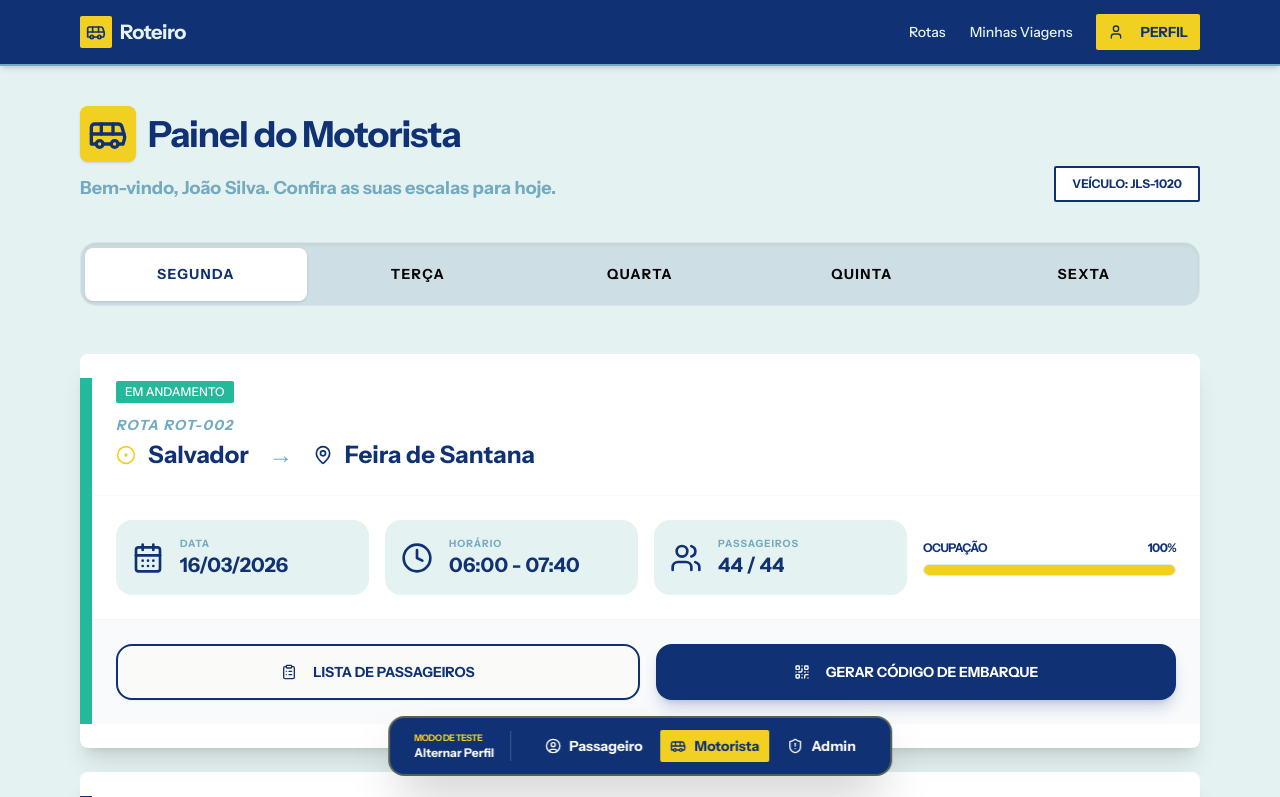
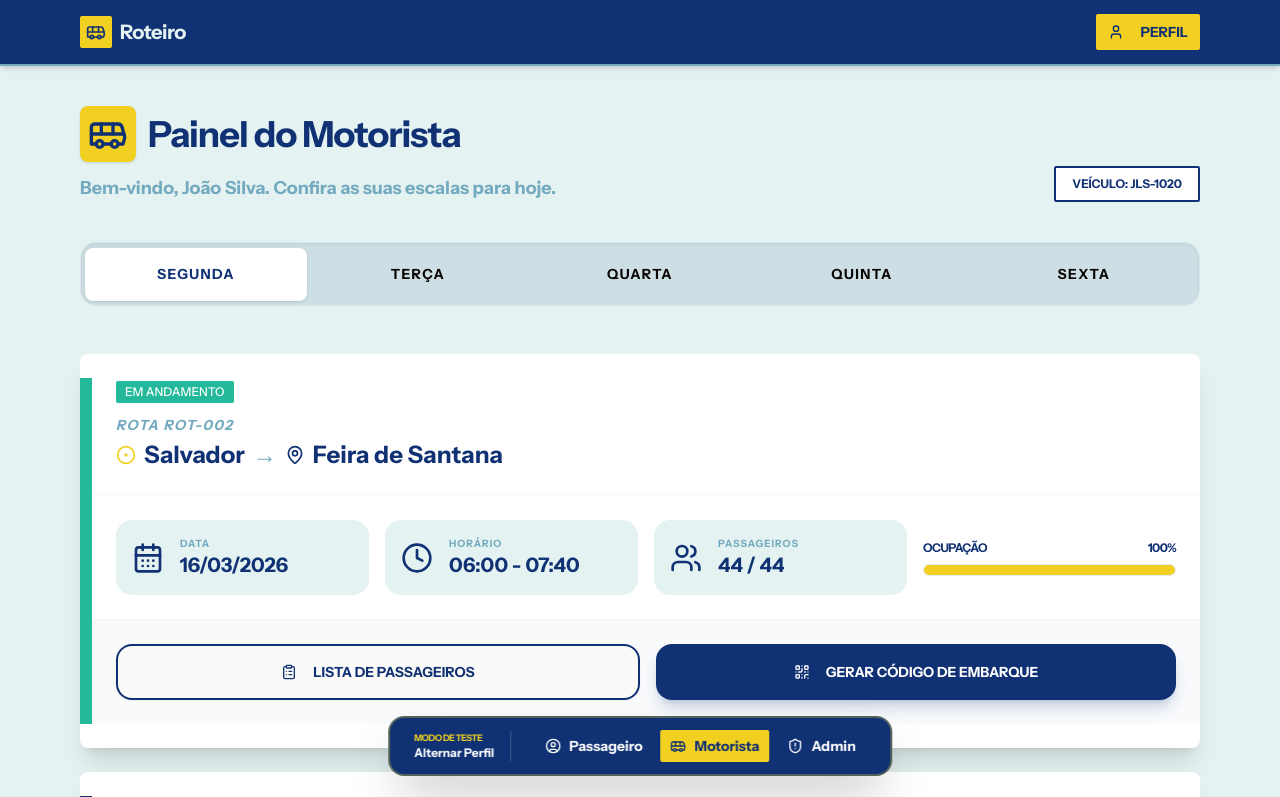
Before and after one commit to davidm34/mi-eng-software-telas, a Next.js app: page /motorista/informacao in a window 1280 px wide. Shown: the top 797 px of the page. Built offline with nearby package versions, Linux system fonts and the light colour scheme.

Commit message:
Alterando a usabilidade da tela do motorista

```diff
--- a/app/motorista/embarque/page.tsx
+++ b/app/motorista/embarque/page.tsx
@@ -10,10 +10,10 @@ export default function TelaEmbarque() {
 
   return (
     <div className="flex min-h-screen flex-col bg-[#E4F2F1] items-center justify-center p-4">
-      {/* Botão de Voltar */}
+      {/* Botão de Voltar - Agora com fundo branco para destaque no celular */}
       <button
         onClick={() => router.back()}
-        className="absolute top-8 left-6 flex items-center gap-2 text-[#103173] font-black uppercase text-sm hover:opacity-70 transition-all"
+        className="absolute top-8 left-6 flex items-center gap-2 bg-white py-2 px-4 rounded-full shadow-md text-[#103173] font-black uppercase text-sm hover:opacity-70 transition-all z-10"
       >
         <ArrowLeft className="h-5 w-5" /> Voltar
       </button>
@@ -35,7 +35,7 @@ export default function TelaEmbarque() {
           {/* QR Code Simulado */}
           <div className="bg-white p-6 border-[6px] border-[#F2D022] rounded-[40px] mb-10 shadow-xl">
             <div className="bg-slate-50 w-56 h-56 flex items-center justify-center rounded-2xl border-2 border-dashed border-slate-200">
-               <QrCode className="h-40 w-40 text-[#103173]" />
+                <QrCode className="h-40 w-40 text-[#103173]" />
             </div>
           </div>
 
--- a/app/motorista/informacao/page.tsx
+++ b/app/motorista/informacao/page.tsx
@@ -106,7 +106,7 @@ export default function PaginaMotorista() {
 
   return (
     <div className="flex min-h-screen flex-col bg-[#E4F2F1] pb-24">
-      <Navigation />
+      <Navigation isMotorista={true} />
 
       <main className="flex-1 w-full max-w-6xl mx-auto py-10 px-4">
         <header className="mb-10 flex flex-col md:flex-row md:items-end justify-between gap-4">
@@ -132,7 +132,8 @@ export default function PaginaMotorista() {
               <TabsTrigger
                 key={dia.id}
                 value={dia.id}
-                className="font-black text-xs md:text-sm uppercase tracking-widest data-[state=active]:bg-white data-[state=active]:text-[#103173] rounded-xl transition-all"
+                // Fonte reduzida no mobile para não encavalar
+                className="font-black text-[10px] md:text-sm uppercase tracking-widest data-[state=active]:bg-white data-[state=active]:text-[#103173] rounded-xl transition-all"
               >
                 {dia.label}
               </TabsTrigger>
@@ -156,7 +157,7 @@ export default function PaginaMotorista() {
 
                         <div className="flex-1">
                           <CardHeader className="flex flex-row items-center justify-between space-y-0 pb-4 border-b border-slate-50">
-                            <div className="space-y-1">
+                            <div className="space-y-1 w-full">
                               <Badge className={`${
                                 viagem.status === 'em_andamento' ? 'bg-[#23B99A]' :
                                 viagem.status === 'cancelada' ? 'bg-red-500' :
@@ -167,12 +168,12 @@ export default function PaginaMotorista() {
                               </Badge>
                               <CardTitle className="text-2xl font-black text-[#103173] flex flex-col pt-2">
                                   <span className="flex items-center gap-2 text-sm text-[#73AABF] font-bold uppercase tracking-widest italic">Rota {viagem.id}</span>
-                                  <div className="flex items-center gap-3 mt-1">
+                                  <div className="flex items-center flex-wrap gap-2 mt-1">
                                     <CircleDot className={`h-5 w-5 ${viagem.status === 'cancelada' ? 'text-red-500' : 'text-[#F2D022]'}`} />
-                                    {viagem.origem}
-                                    <span className="text-[#73AABF] mx-2">→</span>
+                                    <span>{viagem.origem}</span>
+                                    <span className="text-[#73AABF]">→</span>
                                     <MapPin className={`h-5 w-5 ${viagem.status === 'cancelada' ? 'text-red-400' : 'text-[#103173]'}`} />
-                                    {viagem.destino}
+                                    <span>{viagem.destino}</span>
                                   </div>
                               </CardTitle>
                             </div>
@@ -228,11 +229,12 @@ export default function PaginaMotorista() {
                             </div>
                           )}
 
+                          {/* Ajuste nos botões: w-full no celular para ocupar a caixa toda */}
                           <CardFooter className="p-6 bg-slate-50 flex flex-col sm:flex-row gap-4 border-t border-slate-100">
                             <Button
                               variant="outline"
                               disabled={viagem.status === 'cancelada'}
-                              className="flex-1 h-14 border-2 border-[#103173] text-[#103173] font-black rounded-2xl hover:bg-[#103173] hover:text-white transition-all disabled:opacity-50"
+                              className="w-full sm:flex-1 h-14 border-2 border-[#103173] text-[#103173] font-black rounded-2xl hover:bg-[#103173] hover:text-white transition-all disabled:opacity-50"
                             >
                               <ClipboardList className="h-5 w-5 mr-2" /> LISTA DE PASSAGEIROS
                             </Button>
@@ -240,7 +242,7 @@ export default function PaginaMotorista() {
                             <Button
                               disabled={viagem.status === 'cancelada'}
                               onClick={() => router.push("/motorista/embarque")}
-                              className={`flex-1 h-14 font-black rounded-2xl shadow-lg transition-all active:scale-95 disabled:bg-slate-300 disabled:shadow-none ${
+                              className={`w-full sm:flex-1 h-14 font-black rounded-2xl shadow-lg transition-all active:scale-95 disabled:bg-slate-300 disabled:shadow-none ${
                                 quorumNaoAtingido
                                 ? 'bg-orange-500 hover:bg-orange-600 text-white shadow-orange-500/20'
                                 : 'bg-[#103173] hover:bg-[#103B73] text-white shadow-[#103173]/20'
--- a/app/motorista/page.tsx
+++ b/app/motorista/page.tsx
@@ -22,7 +22,7 @@ export default function MotoristaPage() {
 
   return (
     <div className="flex flex-col min-h-screen bg-[#E4F2F1]">
-      <Navigation />
+      <Navigation isMotorista={true} />
 
       <main className="flex-1 flex flex-col items-center justify-center py-12 px-4">
         <div className="w-full max-w-md space-y-6">
--- a/components/landing/navigation.tsx
+++ b/components/landing/navigation.tsx
@@ -4,7 +4,8 @@ import Link from "next/link";
 import { Button } from "@/components/ui/button";
 import { Bus, User } from "lucide-react";
 
-export function Navigation() {
+// Adicionamos a propriedade "isMotorista" para controlar o que aparece
+export function Navigation({ isMotorista = false }: { isMotorista?: boolean }) {
   return (
     <nav className="w-full bg-[#103173] text-[#E4F2F1] shadow-md border-b-2 border-[#73AABF]">
       <div className="container max-w-6xl mx-auto px-4 h-16 flex items-center justify-between">
@@ -16,8 +17,13 @@ export function Navigation() {
         </Link>
 
         <div className="flex items-center gap-6 text-sm font-medium">
-          <Link href="#" className="hover:text-[#F2D022] transition-colors">Rotas</Link>
-          <Link href="#" className="hover:text-[#F2D022] transition-colors">Minhas Viagens</Link>
+          {/* Só mostra esses links se NÃO for motorista */}
+          {!isMotorista && (
+            <>
+              <Link href="#" className="hover:text-[#F2D022] transition-colors">Rotas</Link>
+              <Link href="#" className="hover:text-[#F2D022] transition-colors">Minhas Viagens</Link>
+            </>
+          )}
 
           <Button className="bg-[#F2D022] hover:bg-[#d9ba1f] text-[#103173] font-bold rounded-md px-4 h-9">
             <User className="w-4 h-4 mr-2" /> PERFIL
```
